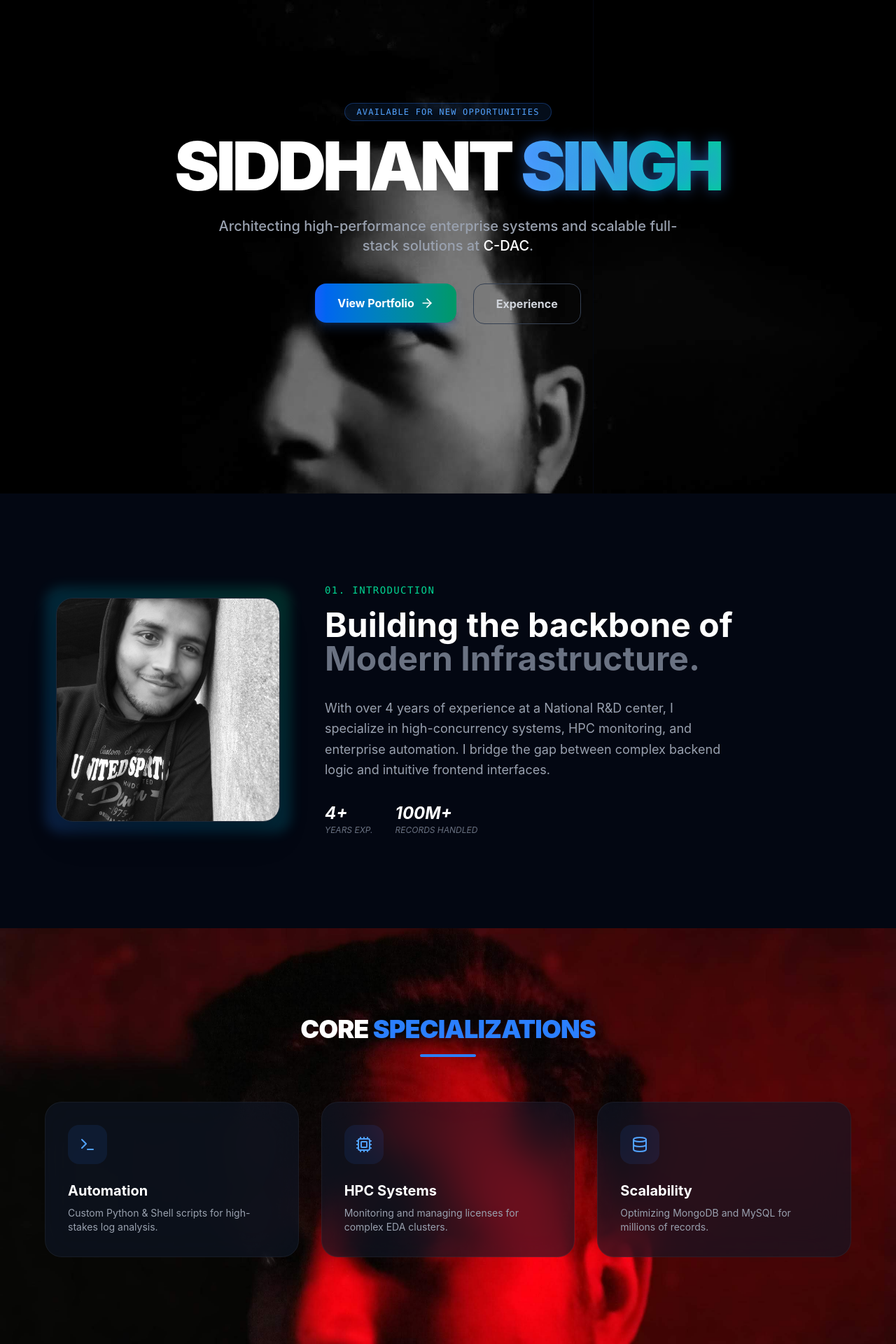
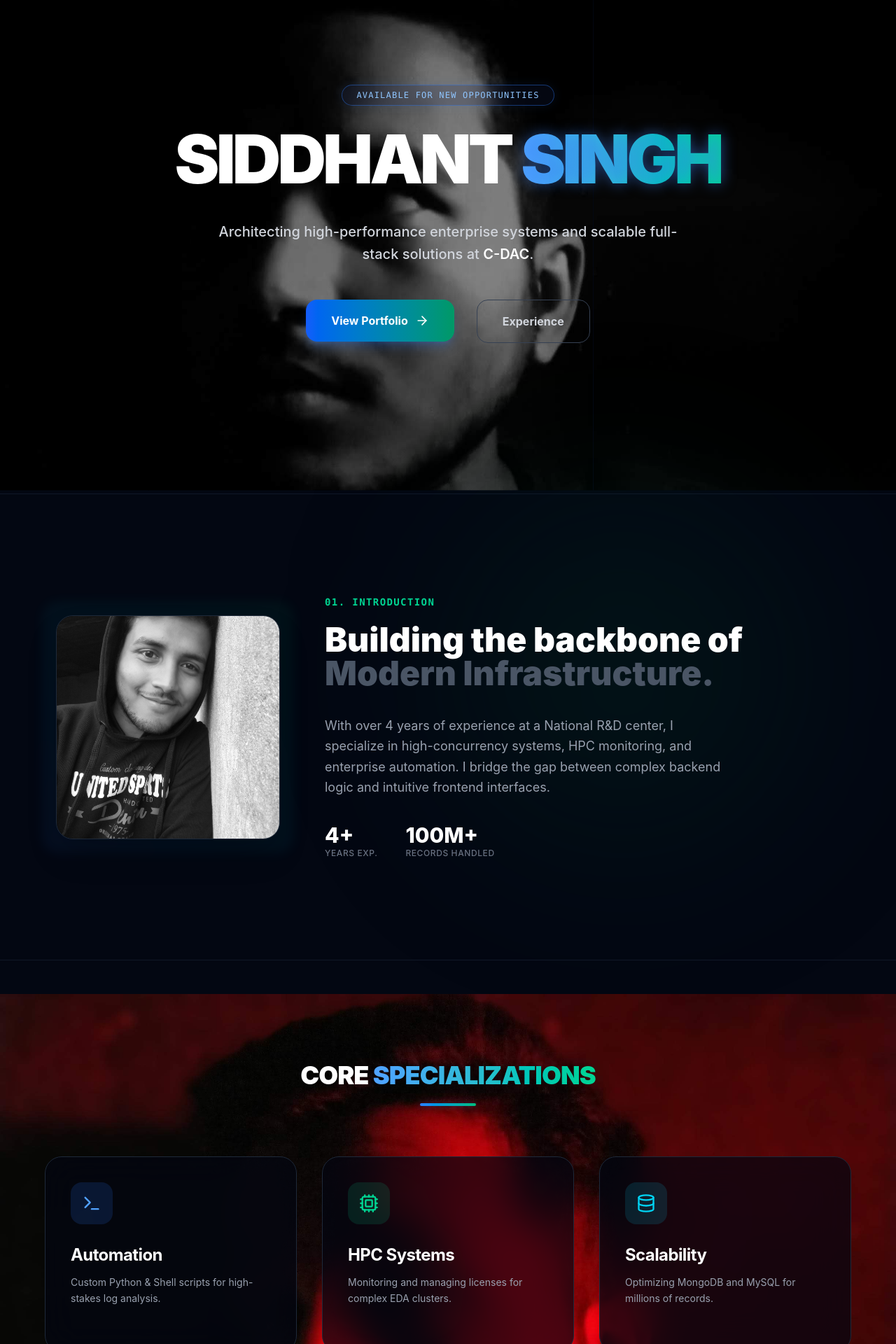
Before and after one commit to Sidd1211/my-portfolio, a React (Vite) app: page / in a window 1280 px wide. Shown: the part 160-2080 px from the top of the page at 70% size. Built offline with nearby package versions, Linux system fonts and the light colour scheme.

Commit message:
updated contacts and testimonials

```diff
--- a/src/App.jsx
+++ b/src/App.jsx
@@ -7,6 +7,7 @@ import SkillsPage from "./pages/Skills";
 import ExperiencePage from "./pages/Experience";
 import ProjectsPage from "./pages/Projects";
 import ContactPage from "./pages/Contact";
+import TestimonialsPage from "./pages/Testimonials";
 
 // Utility to reset scroll position on route change
 const ScrollToTop = () => {
@@ -34,6 +35,7 @@ function App() {
             <Route path="/experience" element={<ExperiencePage />} />
             <Route path="/projects" element={<ProjectsPage />} />
             <Route path="/contact" element={<ContactPage />} />
+            <Route path="/testimonials" element={<TestimonialsPage />} />
 
             {/* Custom 404 Page matching your theme */}
             <Route
--- a/src/components/Header.jsx
+++ b/src/components/Header.jsx
@@ -24,7 +24,7 @@ function Header() {
         {/* Navigation Links */}
         <nav>
           <ul className="flex space-x-10">
-            {["Home", "Projects", "Skills", "Experience"].map((item, index) => (
+            {["Home", "Projects", "Skills", "Experience", "Contact", "Testimonials"].map((item, index) => (
               <motion.li
                 key={index}
                 whileHover={{ y: -2 }}
--- a/src/pages/Contact.jsx
+++ b/src/pages/Contact.jsx
@@ -13,7 +13,7 @@ import { Send, MapPin } from "lucide-react";
 
 const Contact = () => {
   const [copied, setCopied] = useState(false);
-  const email = "siddhant.singh@example.com";
+  const email = "siddhantkumarsingh1211@gmail.com";
 
   const copyToClipboard = () => {
     navigator.clipboard.writeText(email);
@@ -22,8 +22,8 @@ const Contact = () => {
   };
 
   const socialLinks = [
-    { icon: <FaLinkedin />, link: "#", label: "LinkedIn", color: "hover:text-[#0A66C2]" },
-    { icon: <FaGithub />, link: "#", label: "GitHub", color: "hover:text-[#f8fafc]" },
+    { icon: <FaLinkedin />, link: "https://www.linkedin.com/in/siddhantkumarsingh", label: "LinkedIn", color: "hover:text-[#0A66C2]" },
+    { icon: <FaGithub />, link: "https://github.com/Sidd1211", label: "GitHub", color: "hover:text-[#f8fafc]" },
     { icon: <FaYoutube />, link: "#", label: "YouTube", color: "hover:text-[#FF0000]" },
     { icon: <FaTwitter />, link: "#", label: "Twitter", color: "hover:text-[#1DA1F2]" },
     { icon: <FaDiscord />, link: "#", label: "Discord", color: "hover:text-[#5865F2]" },
--- a/src/pages/Home.jsx
+++ b/src/pages/Home.jsx
@@ -10,65 +10,74 @@ import AMImage from "../assets/images/IMG_20200131_063804.jpg";
 function HomePage() {
   return (
     <div className="bg-[#030712] text-white overflow-hidden">
-      {/* Hero Section with Parallax */}
+      {/* Fade-in Overlay at Top */}
+      <div className="absolute inset-0 top-0 h-48 bg-gradient-to-b from-black to-transparent z-10 pointer-events-none" />
+
+      {/* Hero Section with Enhanced Parallax */}
       <Parallax
         bgImage={BGImage}
         bgImageAlt="Hero Background"
-        strength={200}
+        // Lowered strength slightly to show more image, and set objectPosition
+        strength={180}
         bgImageStyle={{
+          width: '100vw',
+          height: '100vh',
           objectFit: "cover",
-          filter: "brightness(0.4)",
+          // Centralizes the image so edges aren't cut off prematurel
+          objectPosition: "center 40%",
+          filter: "brightness(0.9) contrast(1.1)",
+          willChange: 'transform',
         }}
         className="h-screen"
       >
-        <div className="h-screen flex flex-col items-center justify-center text-center px-6">
+        <div className="h-screen flex flex-col items-center justify-center text-center px-6 relative z-20">
           <motion.div
             initial={{ opacity: 0, scale: 0.9 }}
             animate={{ opacity: 1, scale: 1 }}
-            transition={{ duration: 0.8 }}
-            className="mb-4 px-4 py-1 border border-blue-500/30 bg-blue-500/10 rounded-full text-blue-400 font-mono text-xs uppercase tracking-widest"
+            transition={{ duration: 1.2, ease: "easeOut" }}
+            className="mb-4 px-5 py-1.5 border border-blue-500/40 bg-blue-950/20 backdrop-blur-sm rounded-full text-blue-300 font-mono text-xs uppercase tracking-widest shadow-[0_0_15px_rgba(59,130,246,0.1)]"
           >
             Available for New Opportunities
           </motion.div>
 
           <motion.h1
-            className="text-6xl md:text-8xl font-black mb-6 tracking-tighter"
-            initial={{ opacity: 0, y: 20 }}
+            className="text-6xl md:text-8xl font-black mb-7 tracking-tighter leading-tight"
+            initial={{ opacity: 0, y: 30 }}
             animate={{ opacity: 1, y: 0 }}
-            transition={{ duration: 0.8, delay: 0.2 }}
+            transition={{ duration: 1, delay: 0.3, ease: "easeOut" }}
           >
             SIDDHANT <span className="text-transparent bg-clip-text bg-gradient-to-r from-blue-400 to-emerald-400 text-shadow-glow">SINGH</span>
           </motion.h1>
 
           <motion.p
-            className="text-lg md:text-xl text-gray-400 mb-10 max-w-2xl font-medium"
-            initial={{ opacity: 0, y: 20 }}
+            className="text-lg md:text-xl text-gray-300 mb-12 max-w-2xl font-medium leading-relaxed"
+            initial={{ opacity: 0, y: 30 }}
             animate={{ opacity: 1, y: 0 }}
-            transition={{ duration: 0.8, delay: 0.4 }}
+            transition={{ duration: 1, delay: 0.6, ease: "easeOut" }}
           >
-            Architecting high-performance enterprise systems and scalable full-stack solutions at <span className="text-white">C-DAC</span>.
+            Architecting high-performance enterprise systems and scalable full-stack solutions at <span className="text-white font-semibold">C-DAC</span>.
           </motion.p>
 
           <motion.div
-            className="flex flex-col md:flex-row space-y-4 md:space-y-0 md:space-x-6"
-            initial={{ opacity: 0 }}
-            animate={{ opacity: 1 }}
-            transition={{ delay: 0.6 }}
+            className="flex flex-col md:flex-row space-y-4 md:space-y-0 md:space-x-8"
+            initial={{ opacity: 0, y: 20 }}
+            animate={{ opacity: 1, y: 0 }}
+            transition={{ delay: 0.9, duration: 1 }}
           >
             <Link to="/projects">
               <motion.button
                 whileHover={{ scale: 1.05 }}
-                whileTap={{ scale: 0.95 }}
-                className="bg-gradient-to-r from-blue-600 to-emerald-600 text-white px-8 py-4 rounded-2xl font-bold shadow-lg shadow-blue-500/20 flex items-center gap-2"
+                whileTap={{ scale: 0.97 }}
+                className="bg-gradient-to-r from-blue-600 to-emerald-600 text-white px-9 py-4.5 rounded-2xl font-bold shadow-lg shadow-blue-500/25 flex items-center gap-2.5 transition-shadow duration-300"
               >
                 View Portfolio <ArrowRight size={20} />
               </motion.button>
             </Link>
             <Link to="/experience">
               <motion.button
-                whileHover={{ scale: 1.05, border: "1px solid rgba(255,255,255,0.4)" }}
-                whileTap={{ scale: 0.95 }}
-                className="bg-transparent border border-gray-700 px-8 py-4 rounded-2xl font-bold text-gray-300 hover:text-white transition-all"
+                whileHover={{ scale: 1.05, background: "rgba(255,255,255,0.05)", borderColor: "rgba(255,255,255,0.3)" }}
+                whileTap={{ scale: 0.97 }}
+                className="bg-transparent border border-gray-700 px-9 py-4.5 rounded-2xl font-bold text-gray-300 hover:text-white transition-all duration-300"
               >
                 Experience
               </motion.button>
@@ -78,22 +87,25 @@ function HomePage() {
       </Parallax>
 
       {/* About Me Section */}
-      <section className="py-32 relative bg-[#030712]">
-        <div className="container mx-auto px-6 lg:px-20 flex flex-col lg:flex-row items-center gap-16">
-          {/* Profile Image with Styled Frame */}
+      <section className="py-36 relative bg-[#030712] border-t border-gray-900">
+        {/* Subtle Background Glow behind text */}
+        <div className="absolute inset-0 left-1/2 w-[500px] h-[500px] bg-emerald-950/30 rounded-full blur-[120px] pointer-events-none" />
+
+        <div className="container mx-auto px-6 lg:px-20 flex flex-col lg:flex-row items-center gap-16 relative z-10">
+          {/* Profile Image with Enhanced Frame */}
           <motion.div
             className="relative group"
-            initial={{ opacity: 0, x: -50 }}
+            initial={{ opacity: 0, x: -60 }}
             whileInView={{ opacity: 1, x: 0 }}
-            viewport={{ once: true }}
-            transition={{ duration: 1 }}
+            viewport={{ once: true, amount: 0.3 }}
+            transition={{ duration: 1.2, ease: "easeOut" }}
           >
-            <div className="absolute -inset-4 bg-gradient-to-tr from-blue-500 to-emerald-500 rounded-3xl blur opacity-20 group-hover:opacity-40 transition duration-500"></div>
-            <div className="relative w-64 h-64 md:w-80 md:h-80 rounded-3xl overflow-hidden border border-gray-800 shadow-2xl">
+            <div className="absolute -inset-5 bg-gradient-to-tr from-blue-500/30 to-emerald-500/30 rounded-3xl blur opacity-20 group-hover:opacity-50 transition duration-700"></div>
+            <div className="relative w-64 h-64 md:w-80 md:h-80 rounded-3xl overflow-hidden border border-gray-800 shadow-2xl transition-transform duration-500 group-hover:scale-[1.01]">
               <img
                 src={AMImage}
                 alt="Profile"
-                className="w-full h-full object-cover grayscale hover:grayscale-0 transition-all duration-700"
+                className="w-full h-full object-cover grayscale transition-all duration-1000 ease-in-out group-hover:grayscale-0 group-hover:scale-105"
               />
             </div>
           </motion.div>
@@ -101,90 +113,107 @@ function HomePage() {
           {/* About Me Text */}
           <div className="flex-1 text-center lg:text-left">
             <motion.h2
-              className="text-sm font-mono text-emerald-400 tracking-widest uppercase mb-4"
+              className="text-sm font-mono text-emerald-400 tracking-widest uppercase mb-5 font-semibold"
               initial={{ opacity: 0 }}
               whileInView={{ opacity: 1 }}
               viewport={{ once: true }}
+              transition={{ delay: 0.3 }}
             >
               01. Introduction
             </motion.h2>
             <motion.h3
-              className="text-4xl md:text-5xl font-bold text-white mb-8"
+              className="text-4xl md:text-5xl font-black text-white mb-9 tracking-tightleading-snug"
               initial={{ opacity: 0, y: 20 }}
               whileInView={{ opacity: 1, y: 0 }}
-              viewport={{ once: true }}
+              viewport={{ once: true, amount: 0.5 }}
+              transition={{ duration: 0.8 }}
             >
               Building the backbone of <br />
-              <span className="text-gray-500">Modern Infrastructure.</span>
+              <span className="text-gray-600">Modern Infrastructure.</span>
             </motion.h3>
             <motion.p
-              className="text-lg text-gray-400 leading-relaxed mb-8 max-w-xl"
+              className="text-lg text-gray-400 leading-relaxed mb-9 max-w-xl mx-auto lg:mx-0"
               initial={{ opacity: 0, y: 20 }}
               whileInView={{ opacity: 1, y: 0 }}
-              viewport={{ once: true }}
-              transition={{ delay: 0.2 }}
+              viewport={{ once: true, amount: 0.5 }}
+              transition={{ duration: 0.8, delay: 0.2 }}
             >
               With over 4 years of experience at a National R&D center, I specialize in
               high-concurrency systems, HPC monitoring, and enterprise automation. I bridge
               the gap between complex backend logic and intuitive frontend interfaces.
             </motion.p>
-            <div className="flex justify-center lg:justify-start gap-8 text-gray-500 italic">
-               <div className="flex flex-col items-center lg:items-start">
-                  <span className="text-2xl font-bold text-white">4+</span>
-                  <span className="text-xs uppercase">Years Exp.</span>
+            <div className="flex justify-center lg:justify-start gap-10 text-gray-500 font-medium">
+               <div className="flex flex-col items-center lg:items-start group">
+                  <span className="text-3xl font-extrabold text-white group-hover:text-blue-400 transition-colors">4+</span>
+                  <span className="text-xs uppercase tracking-wider">Years Exp.</span>
                </div>
-               <div className="flex flex-col items-center lg:items-start">
-                  <span className="text-2xl font-bold text-white">100M+</span>
-                  <span className="text-xs uppercase">Records Handled</span>
+               <div className="flex flex-col items-center lg:items-start group">
+                  <span className="text-3xl font-extrabold text-white group-hover:text-emerald-400 transition-colors">100M+</span>
+                  <span className="text-xs uppercase tracking-wider">Records Handled</span>
                </div>
             </div>
           </div>
         </div>
       </section>
 
-      {/* Quick Experience Section with Parallax */}
+      {/* Core Specializations Section with Enhanced Parallax and Card Styling */}
       <Parallax
         bgImage={BGImageR}
-        strength={200}
-        bgImageStyle={{ filter: "brightness(0.3) saturate(0.5)" }}
-        className="py-32"
+        strength={160} // Lowered to maintain image visibility and reduce cutting
+        bgImageStyle={{
+          objectFit: "cover",
+          objectPosition: "center 30%", // Anchors image focus
+          filter: "brightness(0.3) saturate(0.6) contrast(1.1)"
+        }}
+        className="py-36 relative border-t border-b border-gray-900"
       >
-        <div className="container mx-auto px-6">
-          <div className="flex flex-col items-center mb-16">
+        <div className="container mx-auto px-6 relative z-10">
+          <div className="flex flex-col items-center mb-18">
             <h2 className="text-4xl font-black text-white tracking-tight text-center">
-              CORE <span className="text-blue-500">SPECIALIZATIONS</span>
+              CORE <span className="text-transparent bg-clip-text bg-gradient-to-r from-blue-400 to-emerald-400">SPECIALIZATIONS</span>
             </h2>
-            <div className="h-1 w-20 bg-blue-500 mt-4 rounded-full"></div>
+            <div className="h-1 w-20 bg-gradient-to-r from-blue-500 to-emerald-500 mt-5 rounded-full shadow-[0_0_10px_rgba(59,130,246,0.3)]"></div>
           </div>
 
-          <div className="grid grid-cols-1 md:grid-cols-3 gap-8 max-w-6xl mx-auto">
+          <div className="grid grid-cols-1 md:grid-cols-3 gap-9 max-w-6xl mx-auto">
             {[
               {
-                icon: <Terminal />,
+                icon: <Terminal size={28}/>,
                 title: "Automation",
-                desc: "Custom Python & Shell scripts for high-stakes log analysis."
+                desc: "Custom Python & Shell scripts for high-stakes log analysis.",
+                color: "text-blue-400",
+                bgColor: "bg-blue-500/15"
               },
               {
-                icon: <Cpu />,
+                icon: <Cpu size={28}/>,
                 title: "HPC Systems",
-                desc: "Monitoring and managing licenses for complex EDA clusters."
+                desc: "Monitoring and managing licenses for complex EDA clusters.",
+                color: "text-emerald-400",
+                bgColor: "bg-emerald-500/15"
               },
               {
-                icon: <Database />,
+                icon: <Database size={28}/>,
                 title: "Scalability",
-                desc: "Optimizing MongoDB and MySQL for millions of records."
+                desc: "Optimizing MongoDB and MySQL for millions of records.",
+                color: "text-cyan-400",
+                bgColor: "bg-cyan-500/15"
               }
             ].map((skill, index) => (
               <motion.div
                 key={index}
-                className="bg-gray-900/60 backdrop-blur-xl border border-white/5 p-8 rounded-3xl hover:border-blue-500/50 transition-all duration-300"
-                whileHover={{ y: -10 }}
+                className="bg-gray-950/70 backdrop-blur-xl border border-gray-800 p-9 rounded-3xl group transition-all duration-300 ease-out flex flex-col items-start"
+                initial={{ opacity: 0, y: 30 }}
+                whileInView={{ opacity: 1, y: 0 }}
+                viewport={{ once: true, amount: 0.3 }}
+                transition={{ duration: 0.8, delay: index * 0.2 }}
+                whileHover={{ y: -10, borderColor: skill.color.replace('text-', 'rgba(').replace('400', ',0.5)') }}
               >
-                <div className="text-blue-400 mb-6 bg-blue-500/10 w-fit p-4 rounded-2xl">
+                <div className={`${skill.color} mb-7 ${skill.bgColor} w-fit p-4 rounded-2xl group-hover:scale-105 transition-transform duration-300`}>
                   {skill.icon}
                 </div>
-                <h3 className="text-xl font-bold text-white mb-2">{skill.title}</h3>
-                <p className="text-gray-400 text-sm">{skill.desc}</p>
+                <h3 className="text-2xl font-bold text-white mb-3 tracking-tight">{skill.title}</h3>
+                <p className="text-gray-400 text-sm leading-relaxed">{skill.desc}</p>
+                <div className={`h-1 w-0 ${skill.color.replace('text-', 'bg-')} rounded-full mt-6 group-hover:w-16 transition-all duration-500 ease-out`}></div>
               </motion.div>
             ))}
           </div>
```
Also changed, not shown: src/pages/Testimonials.jsx (+100 -0 lines), 1 other file (tests, documents, lock files or other folders).
